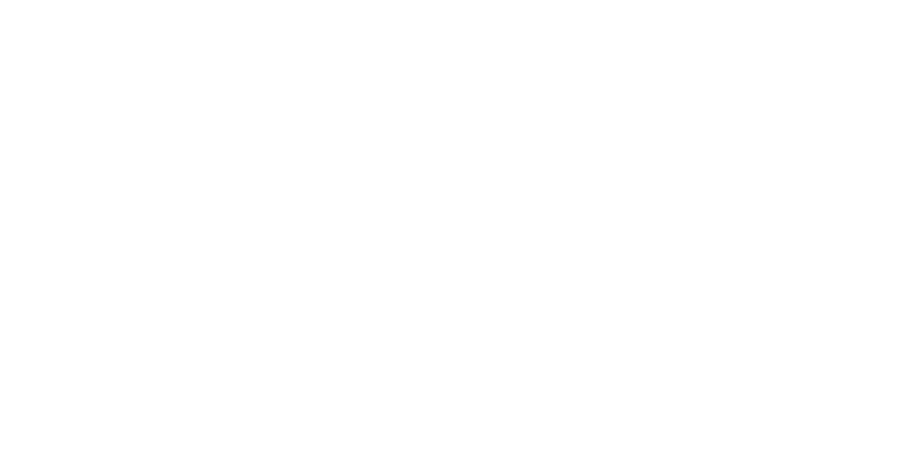
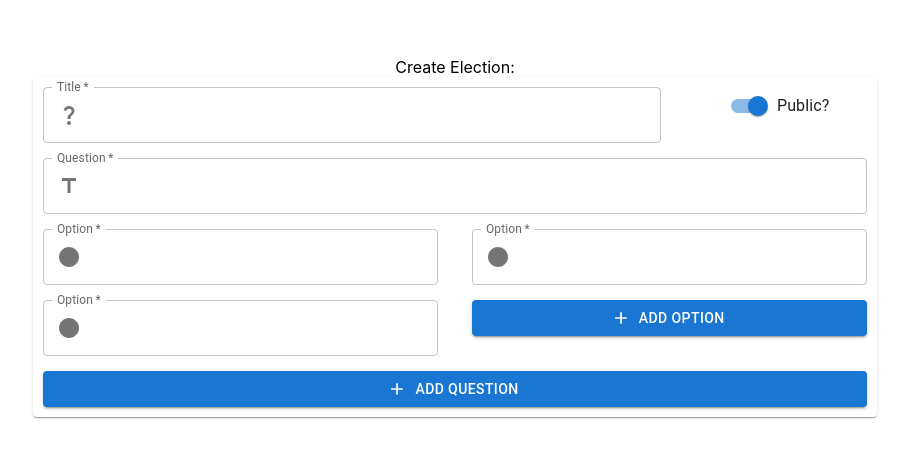
Before and after one commit to meyeralex31/csci550, a React (Create React App) app: page /create in a window 1280 px wide. Before the commit this address had no page. Shown: the part 155-612 px from the top of the page, without its empty margins (177-1086 px from the left). Built offline with nearby package versions, Linux system fonts and the light colour scheme.

Commit message:
start create election page. Also made home page

```diff
--- a/src/App.jsx
+++ b/src/App.jsx
@@ -6,6 +6,8 @@
 import UserProvider from "./UserContext";
 import RequireAuth from "./RequireAuth";
 import HomePage from "./HomePage";
+import Create from "./Create";
+
 const App = () => {
   return (
     <UserProvider>
@@ -21,6 +23,7 @@
           />
           <Route path="/login" element={<Login />} />
           <Route path="/register" element={<Register />} />
+          <Route path="/create" element={<Create />} />
         </Routes>
       </BrowserRouter>
     </UserProvider>
--- /dev/null
+++ b/src/ButtonCard.jsx
@@ -0,0 +1,24 @@
+import Grid from "@mui/material/Grid";
+import Card from "@mui/material/Card";
+import { CardActionArea } from "@mui/material";
+
+const ButtonCard = ({ children, onClick }) => {
+  return (
+    <Grid xs={4} style={{ padding: "10px" }}>
+      <Card style={{ height: "100px" }} raised>
+        <CardActionArea
+          onClick={onClick}
+          style={{
+            display: "flex",
+            alignItems: "center",
+            justifyContent: "center",
+            height: "100%",
+          }}
+        >
+          {children}
+        </CardActionArea>
+      </Card>
+    </Grid>
+  );
+};
+export default ButtonCard;
--- /dev/null
+++ b/src/Create.jsx
@@ -0,0 +1,120 @@
+import Grid from "@mui/material/Grid";
+import Paper from "@mui/material/Paper";
+import TextField from "@mui/material/TextField";
+import InputAdornment from "@mui/material/InputAdornment";
+import AccountCircle from "@mui/icons-material/AccountCircle";
+import FormGroup from "@mui/material/FormGroup";
+import FormControlLabel from "@mui/material/FormControlLabel";
+import Switch from "@mui/material/Switch";
+import QuestionMarkIcon from "@mui/icons-material/QuestionMark";
+import AddIcon from "@mui/icons-material/Add";
+import Button from "@mui/material/Button";
+import TitleIcon from "@mui/icons-material/Title";
+import CircleIcon from "@mui/icons-material/Circle";
+
+const Create = () => {
+  return (
+    <div
+      style={{
+        display: "flex",
+        alignItems: "center",
+        justifyContent: "center",
+      }}
+    >
+      <Grid style={{ width: "66%" }} container spacing={2}>
+        <Grid xs={12} style={{ textAlign: "center" }}>
+          Create Election:
+        </Grid>
+        <Grid xs={12}>
+          <Paper>
+            <Grid container style={{ padding: "10px" }}>
+              <Grid item xs={9}>
+                <TextField
+                  required
+                  fullWidth
+                  id="outlined-required"
+                  label="Title"
+                  InputProps={{
+                    startAdornment: (
+                      <InputAdornment position="start">
+                        <QuestionMarkIcon />
+                      </InputAdornment>
+                    ),
+                  }}
+                />
+              </Grid>
+              <Grid item xs={1}></Grid>
+              <Grid item xs={2}>
+                <FormGroup>
+                  <FormControlLabel
+                    control={<Switch defaultChecked />}
+                    label="Public?"
+                  />
+                </FormGroup>
+              </Grid>
+              <Grid item xs={12}>
+                <TextField
+                  //  TODO make the first required
+                  required
+                  fullWidth
+                  id="outlined-required"
+                  label="Question"
+                  InputProps={{
+                    startAdornment: (
+                      <InputAdornment position="start">
+                        <TitleIcon />
+                      </InputAdornment>
+                    ),
+                  }}
+                  style={{ marginTop: "15px" }}
+                />
+              </Grid>
+              {["x", "y", "z"].map((element, index) => (
+                <>
+                  <Grid item xs={5.75}>
+                    <TextField
+                      //  TODO make the first required
+                      required
+                      fullWidth
+                      id="outlined-required"
+                      label="Option"
+                      InputProps={{
+                        startAdornment: (
+                          <InputAdornment position="start">
+                            <CircleIcon />
+                          </InputAdornment>
+                        ),
+                      }}
+                      style={{ marginTop: "15px" }}
+                    />
+                  </Grid>
+                  {index % 2 === 0 ? <Grid item xs={0.5} /> : null}
+                </>
+              ))}
+              <Grid item xs={5.75}>
+                <Button
+                  style={{ width: "100%", marginTop: "15px" }}
+                  variant="contained"
+                  startIcon={<AddIcon />}
+                >
+                  Add Option
+                </Button>
+              </Grid>
+              <Grid item xs={12}>
+                <Button
+                  style={{ width: "100%", marginTop: "15px" }}
+                  variant="contained"
+                  startIcon={<AddIcon />}
+                >
+                  Add Question
+                </Button>
+              </Grid>
+            </Grid>
+          </Paper>
+        </Grid>
+      </Grid>
+    </div>
+  );
+};
+
+export default Create;
--- a/src/HomePage.jsx
+++ b/src/HomePage.jsx
@@ -1,5 +1,78 @@
+import { useUser } from "./UserContext";
+import Paper from "@mui/material/Paper";
+import Grid from "@mui/material/Grid";
+import NoteAltIcon from "@mui/icons-material/NoteAlt";
+import AddIcon from "@mui/icons-material/Add";
+import ButtonCard from "./ButtonCard";
+import GroupIcon from "@mui/icons-material/Group";
+import ContentPasteIcon from "@mui/icons-material/ContentPaste";
+import KeyIcon from "@mui/icons-material/Key";
+import { useNavigate } from "react-router-dom";
+
 const HomePage = () => {
-  return <div>Home Page</div>;
+  const { userName } = useUser();
+  const navigate = useNavigate();
+  return (
+    <div
+      style={{
+        display: "flex",
+        alignItems: "center",
+        justifyContent: "center",
+      }}
+    >
+      <Grid style={{ width: "50%" }} container spacing={2}>
+        <Grid xs={12} style={{ textAlign: "center" }}>
+          Welcome, {userName}
+        </Grid>
+        <Grid xs={12}>
+          <Paper
+            style={{
+              background: "#D3D3D3",
+            }}
+            elevation={3}
+          >
+            <Grid container style={{ padding: "10px" }}>
+              <ButtonCard
+                onClick={() => {
+                  navigate("/create");
+                }}
+              >
+                <AddIcon /> <span>Create Election</span>
+              </ButtonCard>
+              <ButtonCard
+                onClick={() => {
+                  console.log("My Election");
+                }}
+              >
+                <NoteAltIcon /> <span>My Election</span>
+              </ButtonCard>
+              <ButtonCard
+                onClick={() => {
+                  console.log("Public Elections");
+                }}
+              >
+                <GroupIcon /> <span>Public Elections</span>
+              </ButtonCard>
+              <ButtonCard
+                onClick={() => {
+                  console.log("Registered Elections");
+                }}
+              >
+                <ContentPasteIcon /> <span>Registered Elections</span>
+              </ButtonCard>
+              <ButtonCard
+                onClick={() => {
+                  console.log("Access Code");
+                }}
+              >
+                <KeyIcon /> <span>Access Code</span>
+              </ButtonCard>
+            </Grid>
+          </Paper>
+        </Grid>
+      </Grid>
+    </div>
+  );
 };
 
 export default HomePage;
--- a/src/Login.jsx
+++ b/src/Login.jsx
@@ -9,7 +9,6 @@
 import Grid from "@mui/material/Grid";
 import { useNavigate, Link } from "react-router-dom";
 import { useUser } from "./UserContext";
-
 const Login = () => {
   const navigate = useNavigate();
 
--- a/src/Register.jsx
+++ b/src/Register.jsx
@@ -7,7 +7,7 @@
 import Button from "@mui/material/Button";
 import PersonIcon from "@mui/icons-material/Person";
 import CreateIcon from "@mui/icons-material/Create";
-import { useNavigate, Link } from "react-router-dom";
+import { useNavigate } from "react-router-dom";
 
 import Grid from "@mui/material/Grid";
 
--- a/src/UserContext.jsx
+++ b/src/UserContext.jsx
@@ -13,7 +13,7 @@
     return !!userName;
   };
   return (
-    <UserContext.Provider value={{ signIn, signOut, isSignedIn }}>
+    <UserContext.Provider value={{ signIn, signOut, isSignedIn, userName }}>
       {children}
     </UserContext.Provider>
   );
```
